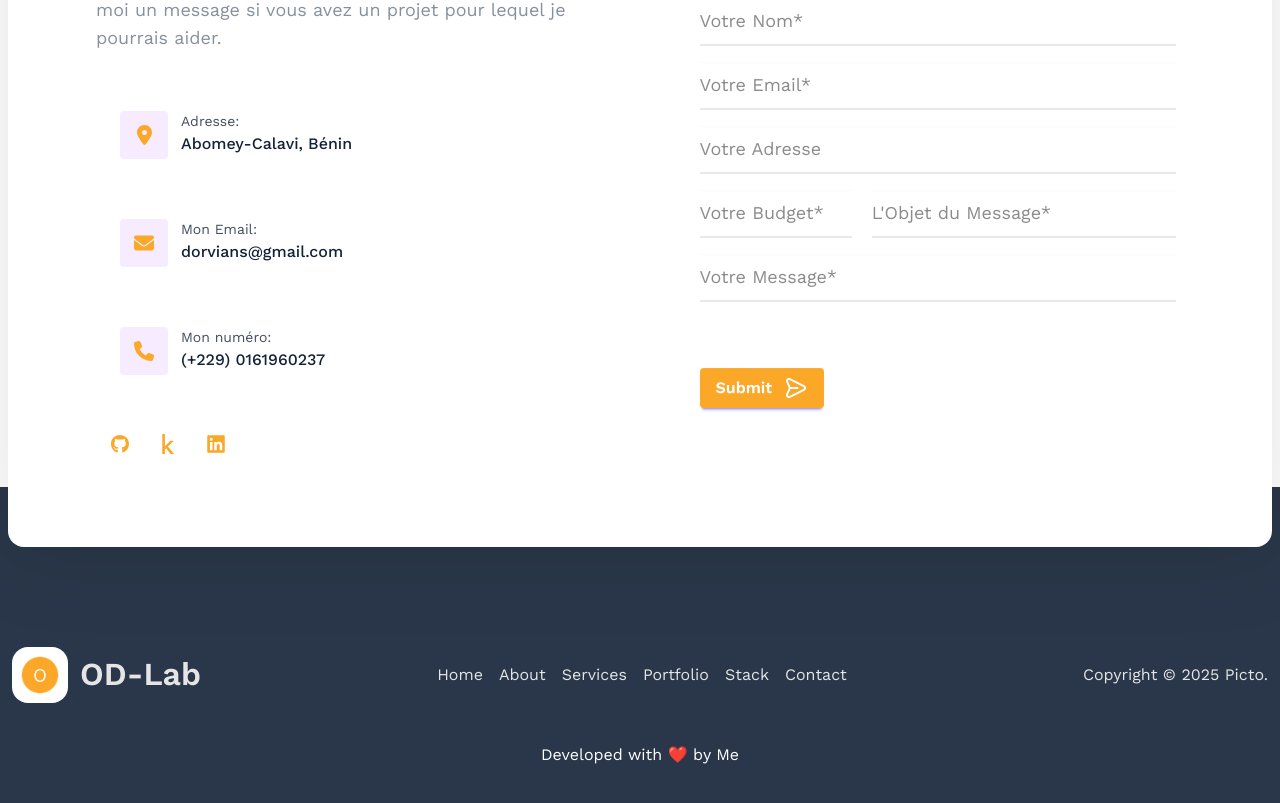
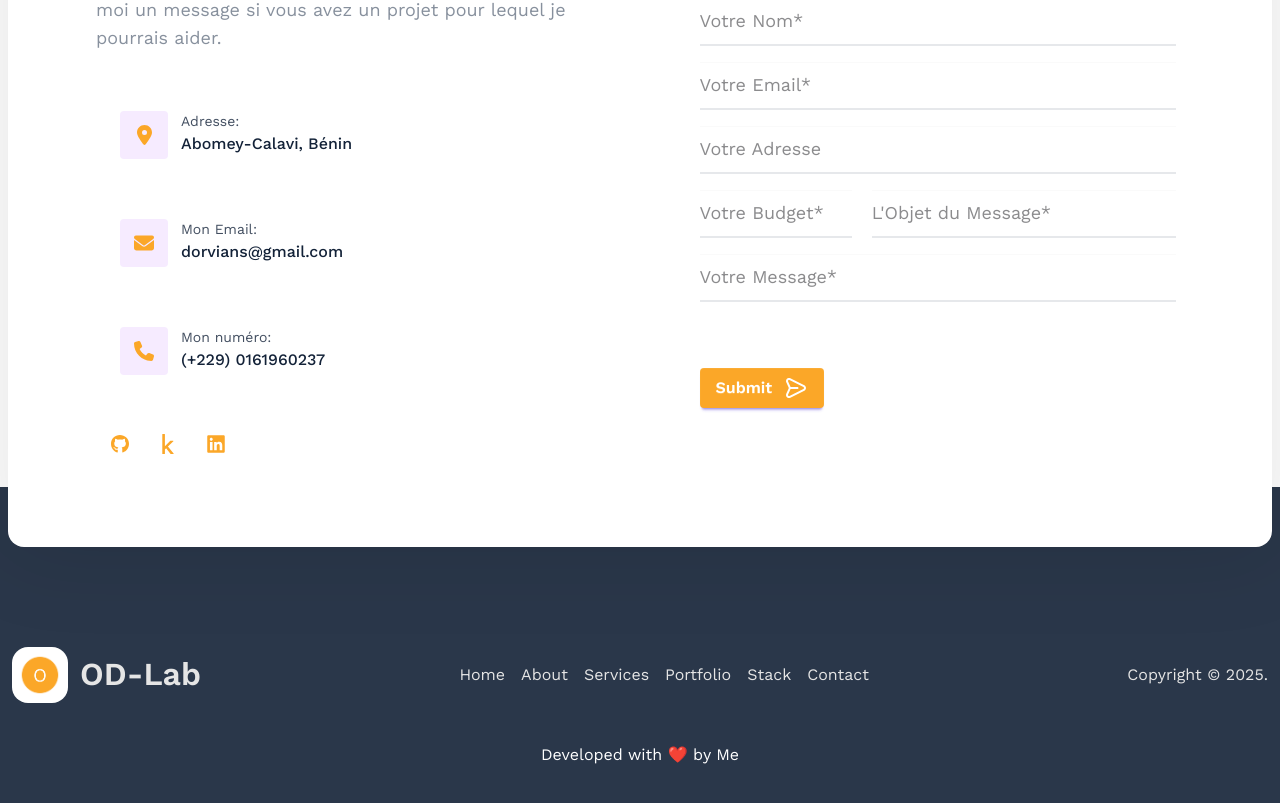
Before and after one commit to Orney2009/portfolio, a React (Vite) app: page / in a window 1280 px wide. Shown: the part 6753-7556 px from the top of the page. Built offline with nearby package versions, Linux system fonts and the light colour scheme.

Commit message:
fix: removes Picto from footer

```diff
--- a/src/components/common/footer/Footer.jsx
+++ b/src/components/common/footer/Footer.jsx
@@ -35,7 +35,7 @@ const Footer = () => {
           ))}
         </div>
         <p className="text-[12px] sm:text-[16px]">
-          Copyright &copy; {copyrightYear} Picto.
+          Copyright &copy; {copyrightYear}.
         </p>
       </div>
       <p className="text-white text-center max-xs:text-[12px] max-md:text-[14px] w-full py-10">
```
